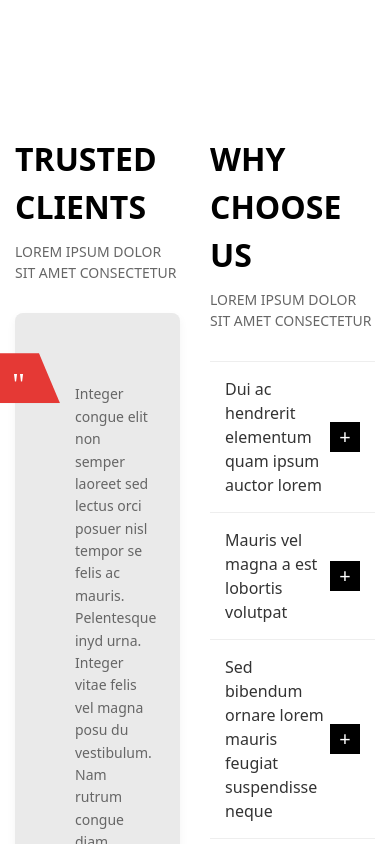
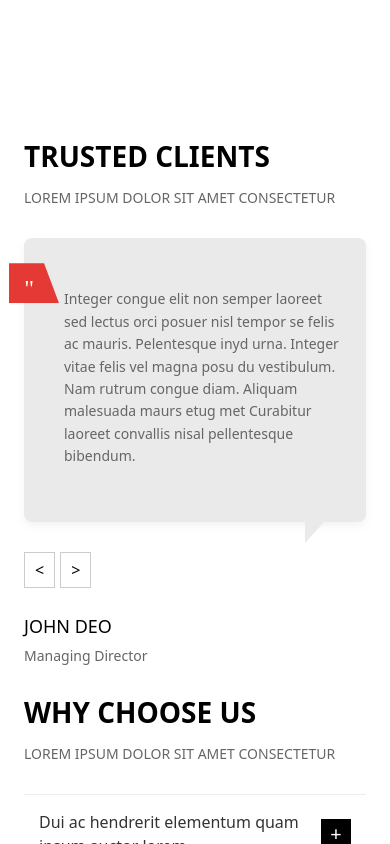
Before and after one commit to Sandeepa-Nilushan/FED-Practical-3, a React (Create React App) app: page / in a window 390 px wide. Shown: the part 2680-3524 px from the top of the page. Built offline with nearby package versions, Linux system fonts and the light colour scheme; the HTML template or start-up script is replaced by a standard one.

Commit message:
Update: testomonial responsive

```diff
--- a/src/components/Testimonials/Testimonials.module.css
+++ b/src/components/Testimonials/Testimonials.module.css
@@ -5,12 +5,13 @@
 .container {
   max-width: 1280px;
   margin: 0 auto;
-  /* max-width: 1100px; */
+  padding: 0;
 }
 
 .row {
   display: flex;
   flex-wrap: wrap;
+  margin: 0 -15px;
 }
 
 .col-md-6 {
@@ -221,3 +222,101 @@
 
   transform: rotate(90deg); /* Rotates the triangle */
 }
+
+/* Responsive styles */
+@media (max-width: 1279px) {
+  .container {
+    padding: 0 2rem;
+  }
+}
+
+@media (max-width: 1023px) {
+  .container {
+    padding: 0 3rem;
+  }
+
+  .row {
+    margin: 0;
+    gap: 40px;
+  }
+
+  .col-md-6 {
+    width: 100%;
+    padding: 0;
+  }
+
+  .testimonial-card {
+    margin-bottom: 30px;
+  }
+
+  .quote-area {
+    width: 60px;
+    height: 45px;
+    top: 30px;
+    left: -20px;
+  }
+
+  .quote-symbol {
+    font-size: 28px;
+  }
+
+  .testimonial-content {
+    margin-top: 30px;
+    padding-left: 20px;
+  }
+}
+
+@media (max-width: 767px) {
+  .container {
+    padding: 0 2rem;
+  }
+
+  .row {
+    gap: 30px;
+  }
+}
+
+@media (max-width: 639px) {
+  .container {
+    padding: 0 1.5rem;
+  }
+
+  .row {
+    gap: 25px;
+  }
+
+  .testimonials-why-choose-us h2 {
+    font-size: 28px;
+  }
+
+  .testimonial-card {
+    padding: 25px;
+  }
+
+  .quote-area {
+    width: 50px;
+    height: 40px;
+    top: 25px;
+    left: -15px;
+  }
+
+  .quote-symbol {
+    font-size: 24px;
+  }
+
+  .testimonial-content {
+    margin-top: 25px;
+    padding-left: 15px;
+    font-size: 14px;
+  }
+
+  .testimonial-footer {
+    flex-direction: column;
+    align-items: flex-start;
+    gap: 15px;
+  }
+
+  .slider-nav {
+    margin-bottom: 10px;
+  }
+}
```
